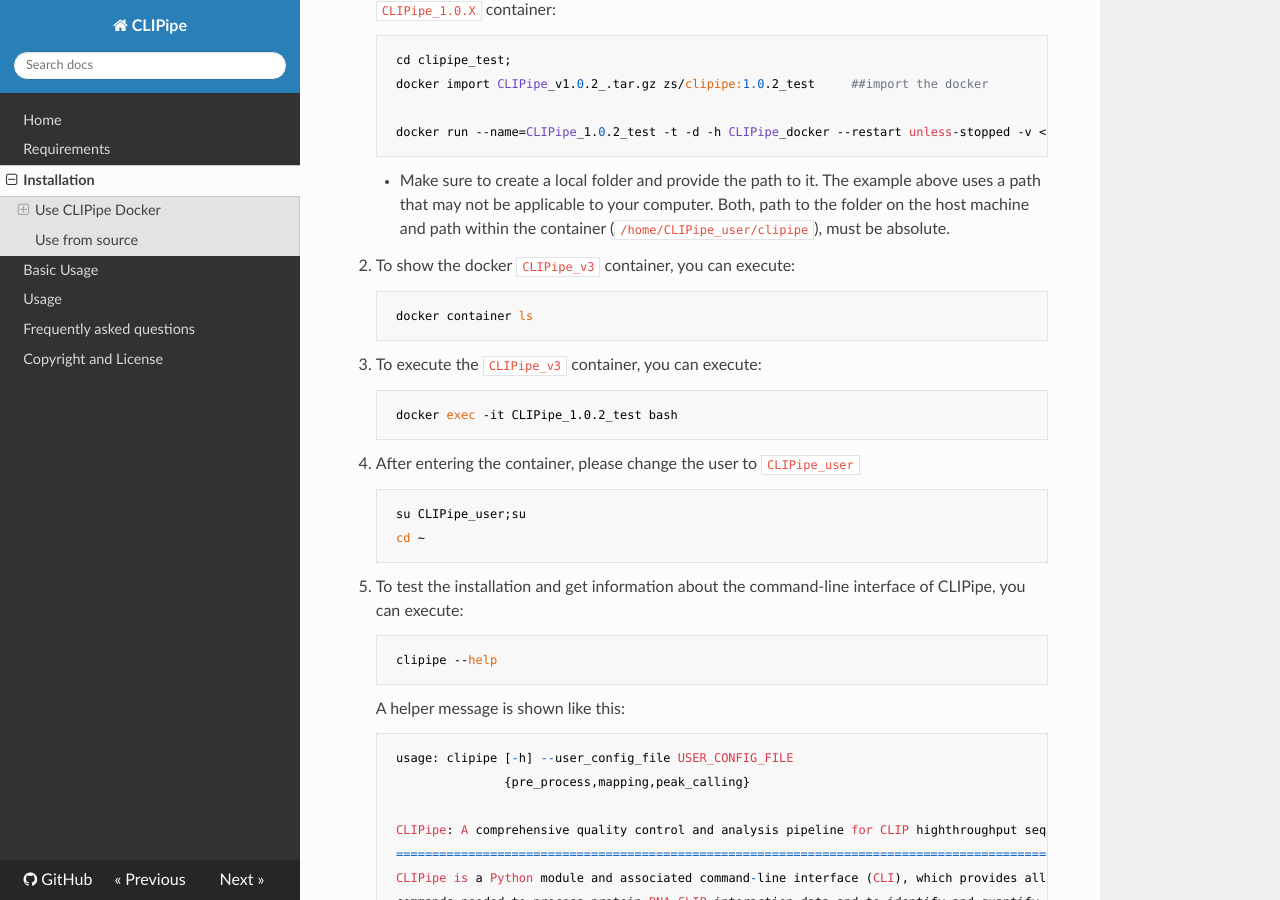
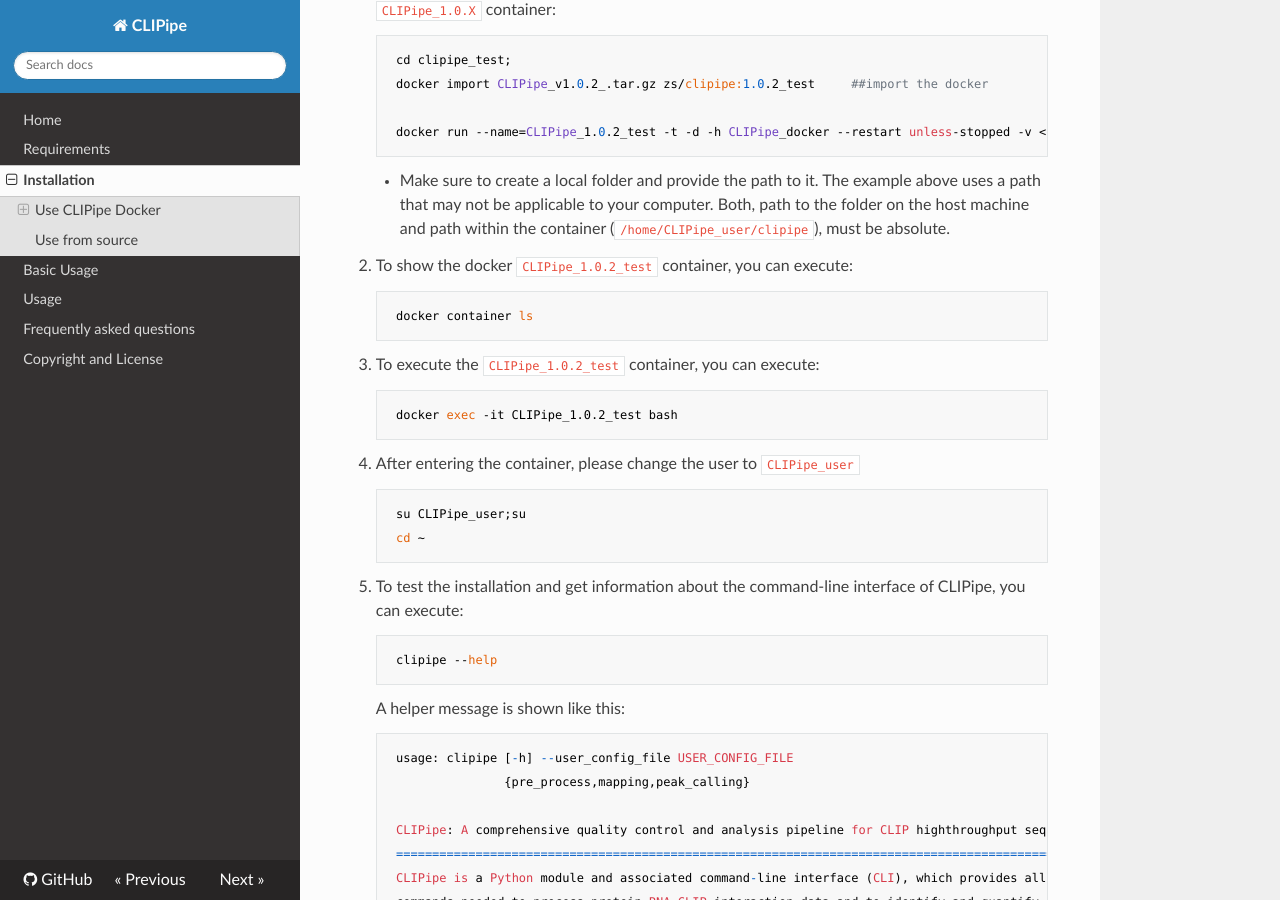
Before and after one commit to zwhbio2017/clipipe_docs, an MkDocs documentation site: the page built from docs/2_installation.md, in a window 1280 px wide and 900 px high, scrolled down 641 px. Built offline with MkDocs 1.6.1, drawn with Linux system fonts in a browser that asks for light colours; nearby versions of some CDN libraries.

Commit message:
miner change

```diff
--- a/docs/2_installation.md
+++ b/docs/2_installation.md
@@ -25,11 +25,11 @@
 
     -   Make sure to create a local folder and provide the path to it. The example above uses a path that may not be applicable to your computer. Both, path to the folder on the host machine and path within the container (`/home/CLIPipe_user/clipipe`), must be absolute.
 
-2.  To show the docker `CLIPipe_v3` container, you can execute:
+2.  To show the docker `CLIPipe_1.0.2_test` container, you can execute:
 
          docker container ls
 
-3.  To execute the `CLIPipe_v3` container, you can execute:
+3.  To execute the `CLIPipe_1.0.2_test` container, you can execute:
 
          docker exec -it CLIPipe_1.0.2_test bash
 
```
Also changed, not shown: docs/index.md (+1 -1 lines).
